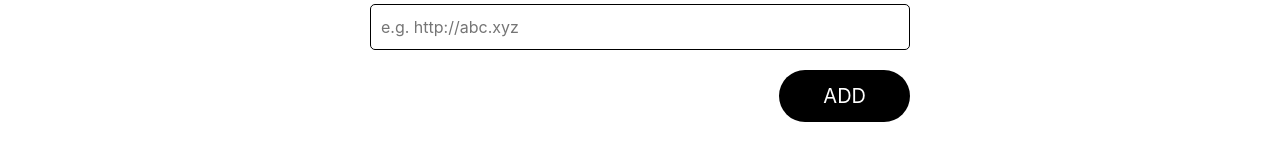
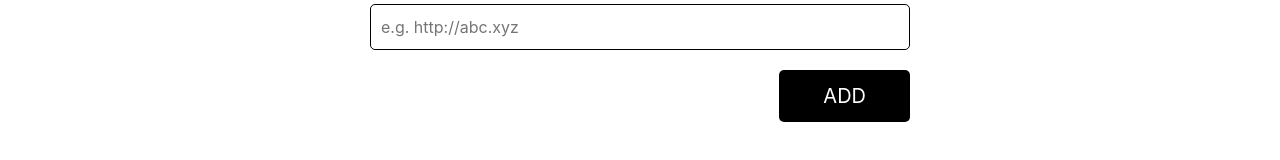
Before and after one commit to OzgunOzdemir/link-vote-challenge, a React (Create React App) app: page /add-link in a window 1280 px wide. Shown: the part 404-564 px from the top of the page. Built offline with nearby package versions, Linux system fonts and the light colour scheme.

Commit message:
review button component

```diff
--- a/src/components/Ui/Button/Button.css
+++ b/src/components/Ui/Button/Button.css
@@ -5,14 +5,11 @@
     font-size: 20px;
     cursor: pointer;
     border: none;
-    border-radius: 50px;
+    border-radius: 5px;
 }
 
 .Button:hover {
     background-color: #000000;
     color: #fff;
     border: none;
-    /* -ms-transform: scale(1.1);
-    -webkit-transform: scale(1.1);
-    transform: scale(1.1);  */
 }
```
